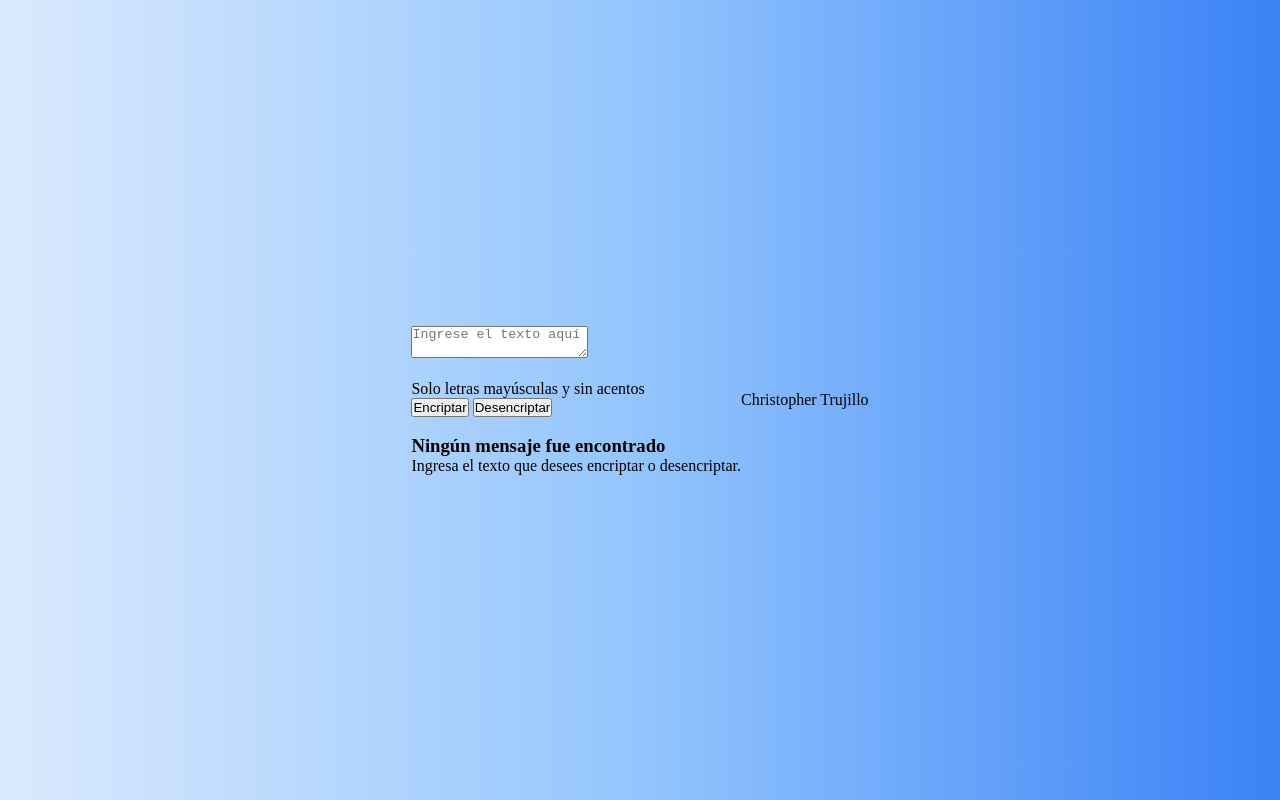
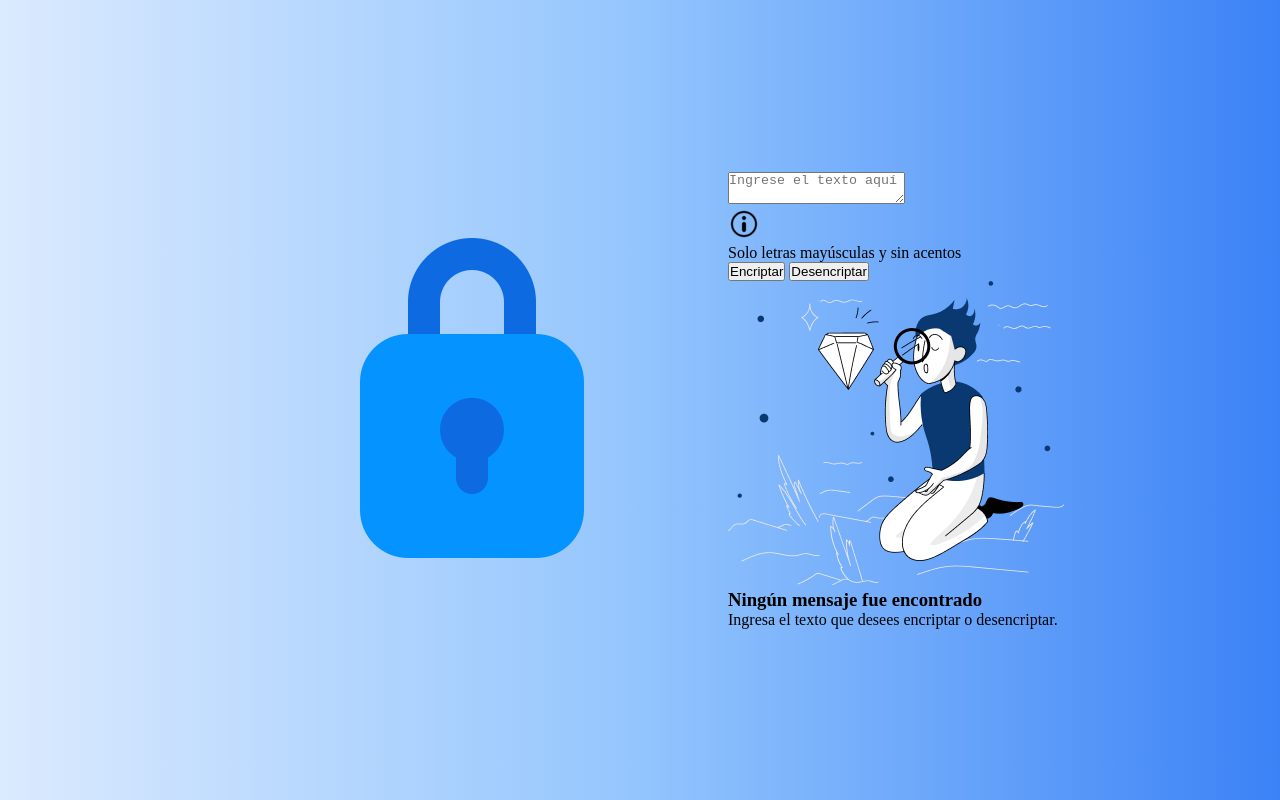
Before and after one commit to chiss7/one-encriptador, a plain HTML site: page index.html in a window 1280 px wide. Drawn offline with Linux system fonts and the light colour scheme.

Commit message:
añade logo e imágenes

```diff
--- a/index.html
+++ b/index.html
@@ -8,13 +8,13 @@
   </head>
   <body>
     <header>
-      <img src="" alt="">
+      <img src="imgs/logo.png" alt="Logo">
     </header>
     <main>
       <section>
         <textarea name="" id="" placeholder="Ingrese el texto aquí"></textarea>
         <div>
-          <img src="" alt="" />
+          <img src="imgs/info.png" alt="Informacion" />
           <p>Solo letras mayúsculas y sin acentos</p>
         </div>
         <div>
@@ -23,16 +23,16 @@
         </div>
       </section>
       <section>
-        <img src="" alt="" />
+        <img src="imgs/buscar.png" alt="Buscar" />
         <div>
           <h3>Ningún mensaje fue encontrado</h3>
           <p>Ingresa el texto que desees encriptar o desencriptar.</p>
         </div>
       </section>
     </main>
-    <footer>
+    <!-- <footer>
       <p>Christopher Trujillo</p>
-    </footer>
+    </footer> -->
     <script src="app.js"></script>
   </body>
 </html>
```
Also changed, not shown: imgs/buscar.png (added), imgs/info.png (added), imgs/logo.png (added).
